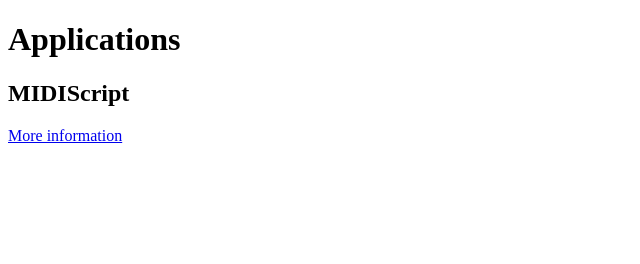
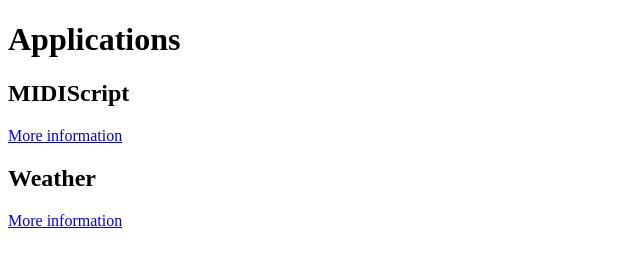
Before and after one commit to YashShetty/MIDIScript, a plain HTML site: page index.html in a window 1280 px wide. Shown: the whole page, without its empty margins (0-640 px from the left). Drawn offline with Linux system fonts and the light colour scheme.

Commit message:
Added weather

```diff
--- a/index.html
+++ b/index.html
@@ -8,6 +8,10 @@
     <h2>MIDIScript</h2>
     <a href="./overview?midiscript">More information</a>
   </div>
+  <div class="box">
+    <h2>Weather</h2>
+    <a href="./overview?weather">More information</a>
+  </div>
 </body>
 </body>
 </html>
```
